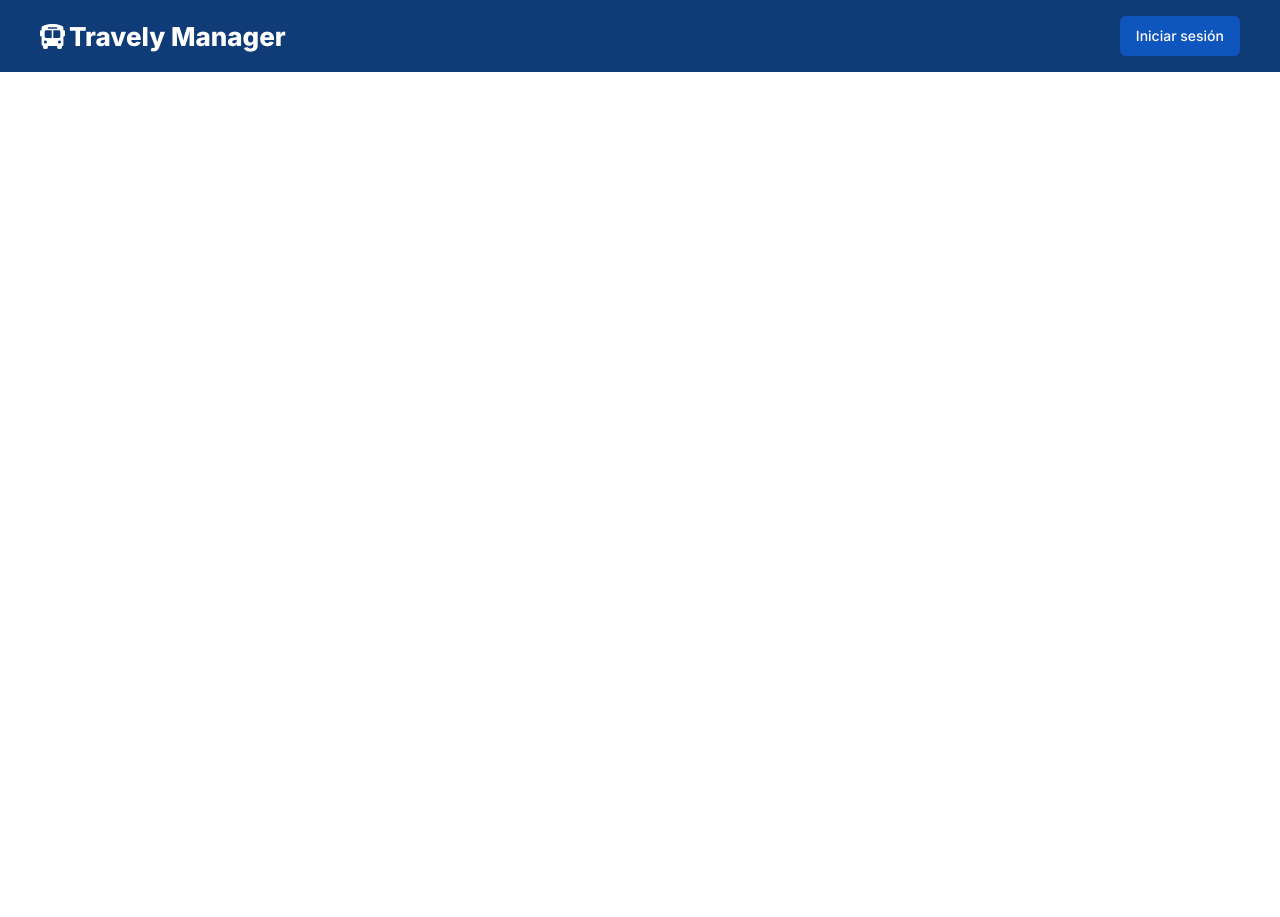
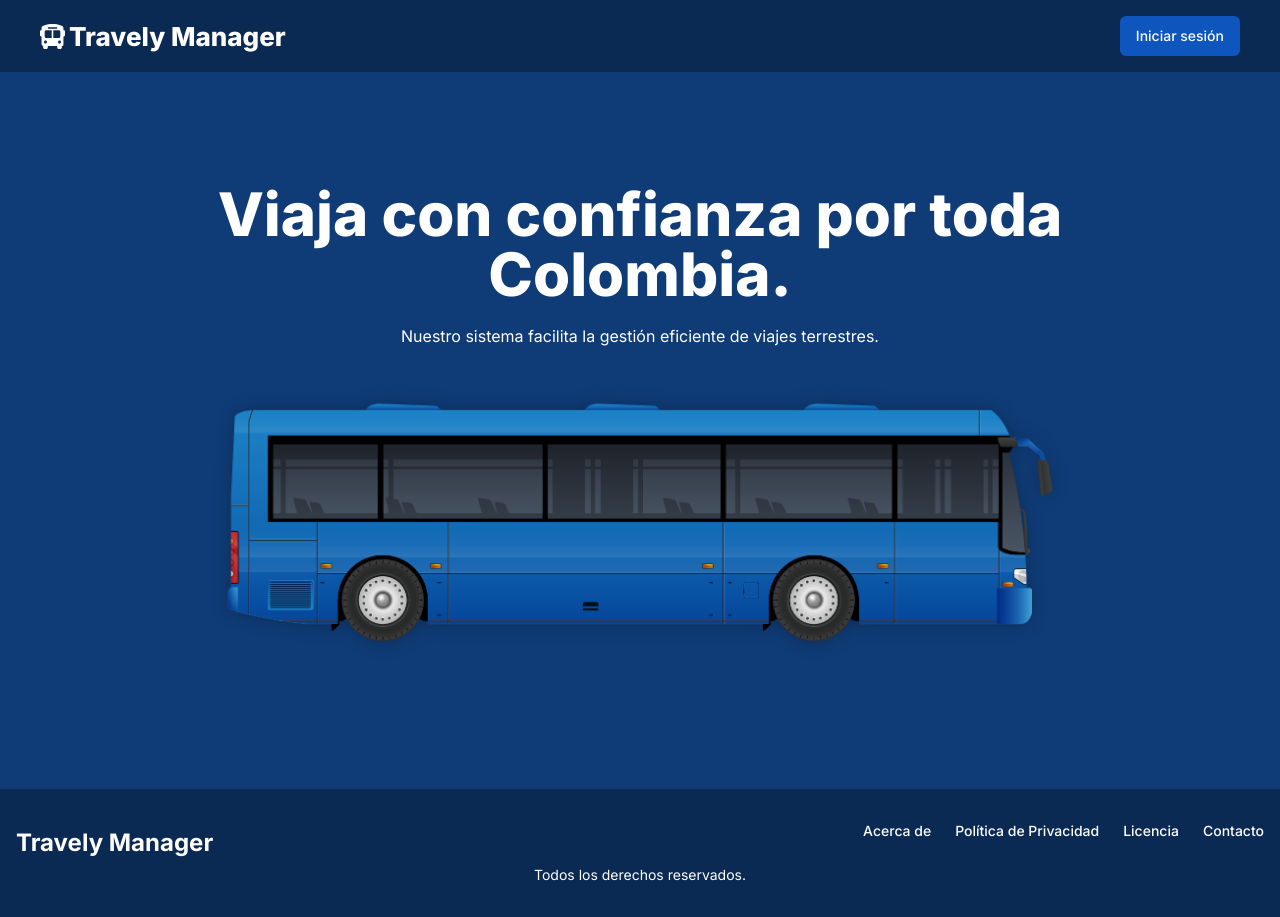
Before and after one commit to angelstchavez/tm, a Next.js app: page / in a window 1280 px wide. Before the commit the page ends 800 px from the top, so only its background shows below. Built offline with nearby package versions, Linux system fonts and the light colour scheme.

Commit message:
feat: update landing page

```diff
--- a/app/(auth)/login/page.tsx
+++ b/app/(auth)/login/page.tsx
@@ -54,7 +54,7 @@ const LoginPage: React.FC = () => {
   };
 
   return (
-    <div className="bg-travely-300 w-full h-screen flex justify-center items-center">
+    <div className="bg-travely-400 w-full h-screen flex justify-center items-center">
       <Card className="w-[350px]">
         <CardHeader>
           <CardTitle className="font-bold text-travely-300">Travely Manager</CardTitle>
--- a/app/(auth)/reset-password/page.tsx
+++ b/app/(auth)/reset-password/page.tsx
@@ -50,7 +50,7 @@ const ResetPasswordPage: React.FC = () => {
   };
 
   return (
-    <div className="bg-travely-300 w-full h-screen flex justify-center items-center">
+    <div className="bg-travely-400 w-full h-screen flex justify-center items-center">
       <Card className="w-[350px]">
         <CardHeader>
           <CardTitle className="font-bold text-travely-300">
--- a/app/page.tsx
+++ b/app/page.tsx
@@ -1,9 +1,13 @@
+import Footer from "@/components/Footer";
+import Hero from "@/components/Hero";
 import Navbar from "@/components/Navbar";
 
 export default function Home() {
   return (
-    <main className="bg-travely-400">
-      <Navbar></Navbar>
-    </main>
+    <div className="flex flex-col h-screen">
+      <Navbar />
+      <Hero />
+      <Footer />
+    </div>
   );
 }
--- /dev/null
+++ b/components/Footer.tsx
@@ -0,0 +1,47 @@
+import React from "react";
+
+const Footer = () => {
+  return (
+    <footer className="bg-travely-500">
+      <div className="w-full max-w-screen-xl mx-auto p-4 md:py-8">
+        <div className="sm:flex sm:items-center sm:justify-between">
+          <a
+            href="https://flowbite.com/"
+            className="flex items-center mb-4 sm:mb-0 space-x-3 rtl:space-x-reverse"
+          >
+            <span className="self-center text-2xl font-bold whitespace-nowrap text-white">
+              Travely Manager
+            </span>
+          </a>
+          <ul className="flex flex-wrap items-center mb-6 text-sm font-medium text-white">
+            <li>
+              <a href="#" className="hover:underline me-4 md:me-6">
+                Acerca de
+              </a>
+            </li>
+            <li>
+              <a href="#" className="hover:underline me-4 md:me-6">
+                Política de Privacidad
+              </a>
+            </li>
+            <li>
+              <a href="#" className="hover:underline me-4 md:me-6">
+                Licencia
+              </a>
+            </li>
+            <li>
+              <a href="#" className="hover:underline">
+                Contacto
+              </a>
+            </li>
+          </ul>
+        </div>
+        <span className="block text-sm text-white sm:text-center">
+          Todos los derechos reservados.
+        </span>
+      </div>
+    </footer>
+  );
+};
+
+export default Footer;
--- /dev/null
+++ b/components/Hero.tsx
@@ -0,0 +1,29 @@
+import Image from "next/image";
+import React from "react";
+
+const Hero: React.FC = () => {
+  return (
+    <div className="h-full py-28 text-white bg-travely-400">
+      <div className="space-y-5 max-w-4xl mx-auto text-center">
+        <h1 className="text-4xl text-white font-extrabold mx-auto sm:text-6xl">
+          Viaja con confianza por toda Colombia.
+        </h1>
+        <p className="max-w-xl mx-auto">
+          Nuestro sistema facilita la gestión eficiente de viajes terrestres.
+        </p>
+        <div className="relative w-full max-w-4xl mx-auto">
+          <Image
+            src={"/images/bus.png"}
+            alt={"Autobús viajando"}
+            layout="responsive"
+            width={600}
+            height={600}
+            className="mx-auto"
+          />
+        </div>
+      </div>
+    </div>
+  );
+};
+
+export default Hero;
--- a/components/Navbar.tsx
+++ b/components/Navbar.tsx
@@ -14,7 +14,7 @@ const Navbar: React.FC = () => {
   };
 
   return (
-    <nav className="flex items-center justify-between fixed z-50 w-full bg-travely-400 px-6 py-4 lg:px-10">
+    <nav className="flex items-center justify-between z-50 w-full bg-travely-500 px-6 py-4 lg:px-10 sticky">
       <Link href="/" className="flex items-center gap-1">
         <FaBusAlt color="#fff" size={25} />
         <p className="text-[26px] font-extrabold text-white max-sm:hidden">
--- a/tailwind.config.ts
+++ b/tailwind.config.ts
@@ -24,6 +24,7 @@ const config = {
           200: "#0f55be",
           300: "#134b95",
           400: "#0f3c77",
+          500: "#0a2953",
         },
         border: "hsl(var(--border))",
         input: "hsl(var(--input))",
```
Also changed, not shown: public/images/bus.png (added).
